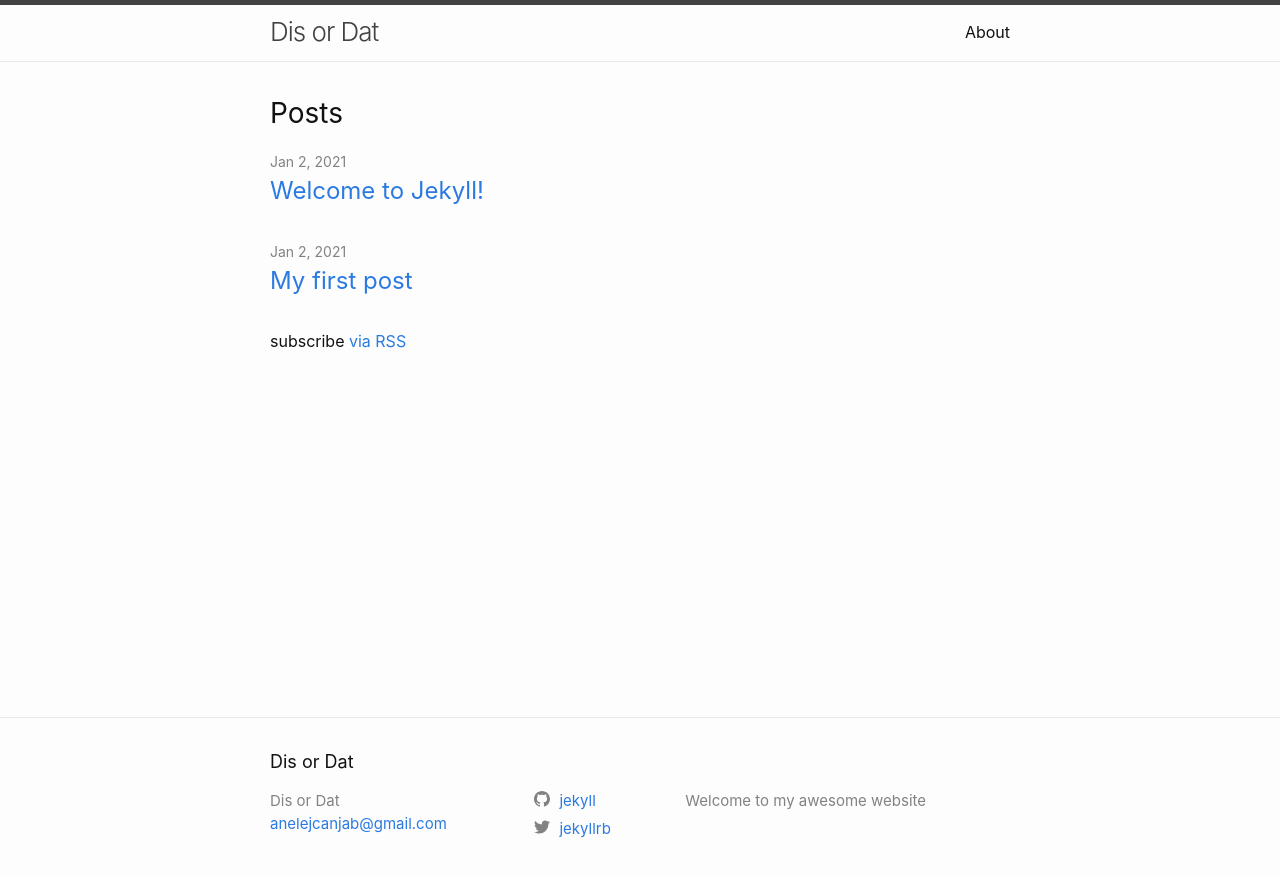
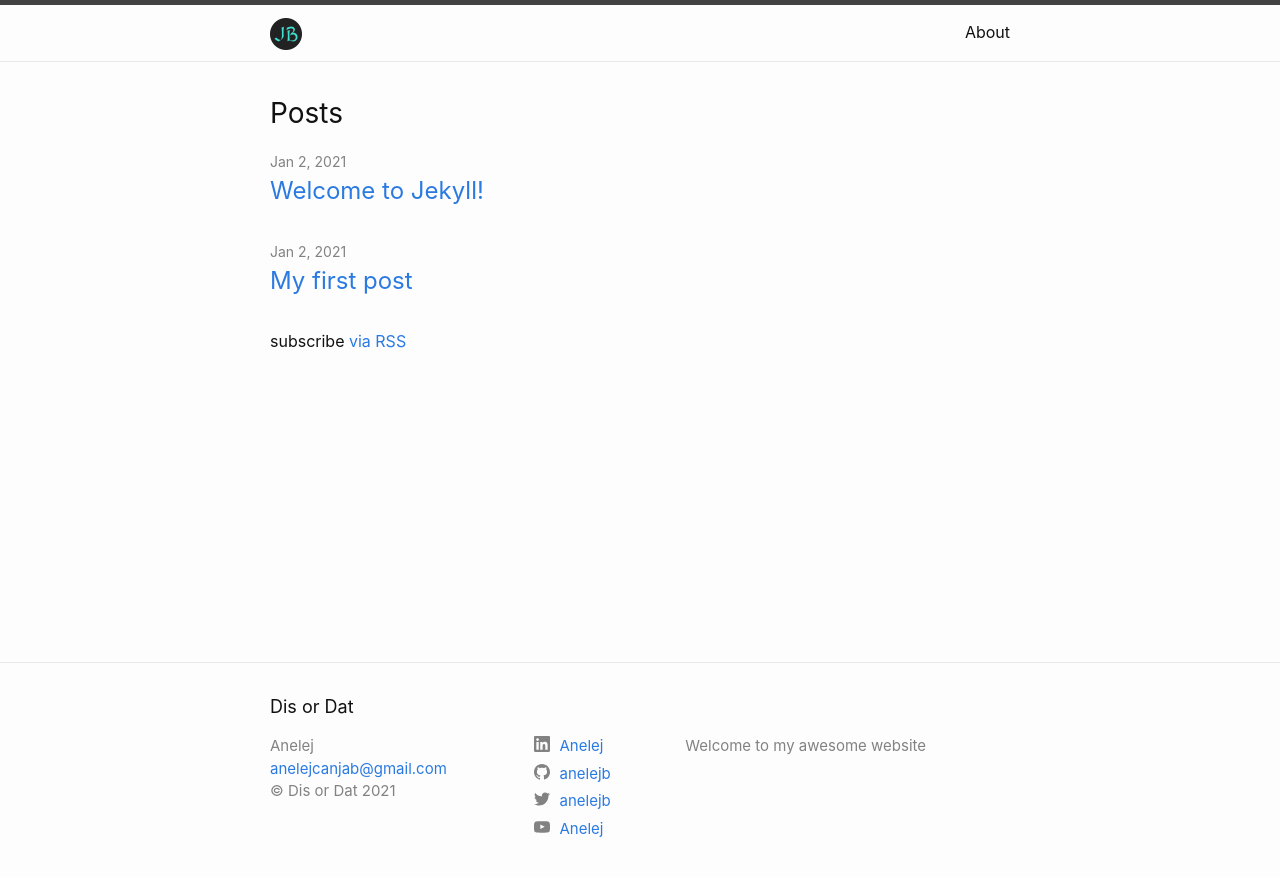
Before and after one commit to AnelejB/disordat, a Jekyll site: the page built from index.markdown, in a window 1280 px wide. Shown: the top 877 px of the page. Built offline with Jekyll 4.4.1, drawn with Linux system fonts in a browser that asks for light colours.

Commit message:
completed all branding activities

```diff
--- a/_config.yml
+++ b/_config.yml
@@ -24,8 +24,19 @@ description: >- # this means to ignore newlines until "baseurl:"
   Welcome to my awesome website
 baseurl: "/disordat"
 url: "http://jelena.xyz"
-twitter_username: jekyllrb
-github_username:  jekyll
+twitter_username: anelejb
+github_username:  anelejb
+
+#Fields minima uses, but are not defaultet
+author: Anelej
+
+
+#New fields not defaulted by jekyll new with the minima theme
+#Add a copyright.
+copyright: "Dis or Dat"
+linkedin_username: Anelej
+youtube_username: Anelej
+title-logo: /images/title-logo.png
 
 # Build settings
 # Removed minima theme as it is now a regular theme
--- a/_includes/footer.html
+++ b/_includes/footer.html
@@ -18,6 +18,9 @@
             {%- if site.email -%}
             <li><a class="u-email" href="mailto:{{ site.email }}">{{ site.email }}</a></li>
             {%- endif -%}
+            {%- if site.copyright -%}
+            <li>&copy; {{ site.copyright }} {{ 'now' | date: "%Y" }}</li>
+            {%- endif -%}
         </ul>
       </div>
 
--- a/_includes/header.html
+++ b/_includes/header.html
@@ -3,7 +3,16 @@
   <div class="wrapper">
     {%- assign default_paths = site.pages | map: "path" -%}
     {%- assign page_paths = site.header_pages | default: default_paths -%}
-    <a class="site-title" rel="author" href="{{ "/" | relative_url }}">{{ site.title | escape }}</a>
+
+  <!-- original minima site title code -->
+    <a class="site-title" rel="author" href="{{ "/" | relative_url }}">
+    {%- if site.title-logo -%}
+    <img src="{{ site.title-logo | relative_url }}" alt="{{ site.title | escape }}"></img>
+    {%- else -%}
+      {{ sie.title | escape }}
+      {%- endif -%}
+    </a>
+<!-- end title or title logo -->
 
     {%- if page_paths -%}
       <nav class="site-nav">
--- a/_includes/social.html
+++ b/_includes/social.html
@@ -1,10 +1,10 @@
 <ul class="social-media-list">
+  {%- if site.linkedin_username -%}<li><a href="https://www.linkedin.com/in/{{ site.linkedin_username| cgi_escape | escape }}"><svg class="svg-icon"><use xlink:href="{{ '/assets/minima-social-icons.svg#linkedin' | relative_url }}"></use></svg> <span class="username">{{ site.linkedin_username| escape }}</span></a></li>{%- endif -%}
   {%- if site.dribbble_username -%}<li><a href="https://dribbble.com/{{ site.dribbble_username| cgi_escape | escape }}"><svg class="svg-icon"><use xlink:href="{{ '/assets/minima-social-icons.svg#dribbble' | relative_url }}"></use></svg> <span class="username">{{ site.dribbble_username| escape }}</span></a></li>{%- endif -%}
   {%- if site.facebook_username -%}<li><a href="https://www.facebook.com/{{ site.facebook_username| cgi_escape | escape }}"><svg class="svg-icon"><use xlink:href="{{ '/assets/minima-social-icons.svg#facebook' | relative_url }}"></use></svg> <span class="username">{{ site.facebook_username| escape }}</span></a></li>{%- endif -%}
   {%- if site.flickr_username -%}<li><a href="https://www.flickr.com/photos/{{ site.flickr_username| cgi_escape | escape }}"><svg class="svg-icon"><use xlink:href="{{ '/assets/minima-social-icons.svg#flickr' | relative_url }}"></use></svg> <span class="username">{{ site.flickr_username| escape }}</span></a></li>{%- endif -%}
   {%- if site.github_username -%}<li><a href="https://github.com/{{ site.github_username| cgi_escape | escape }}"><svg class="svg-icon"><use xlink:href="{{ '/assets/minima-social-icons.svg#github' | relative_url }}"></use></svg> <span class="username">{{ site.github_username| escape }}</span></a></li>{%- endif -%}
   {%- if site.instagram_username -%}<li><a href="https://instagram.com/{{ site.instagram_username| cgi_escape | escape }}"><svg class="svg-icon"><use xlink:href="{{ '/assets/minima-social-icons.svg#instagram' | relative_url }}"></use></svg> <span class="username">{{ site.instagram_username| escape }}</span></a></li>{%- endif -%}
-  {%- if site.linkedin_username -%}<li><a href="https://www.linkedin.com/in/{{ site.linkedin_username| cgi_escape | escape }}"><svg class="svg-icon"><use xlink:href="{{ '/assets/minima-social-icons.svg#linkedin' | relative_url }}"></use></svg> <span class="username">{{ site.linkedin_username| escape }}</span></a></li>{%- endif -%}
   {%- if site.pinterest_username -%}<li><a href="https://www.pinterest.com/{{ site.pinterest_username| cgi_escape | escape }}"><svg class="svg-icon"><use xlink:href="{{ '/assets/minima-social-icons.svg#pinterest' | relative_url }}"></use></svg> <span class="username">{{ site.pinterest_username| escape }}</span></a></li>{%- endif -%}
   {%- for mst in site.mastodon -%}{%- if mst.username and mst.instance -%}<li><a href="https://{{ mst.instance| cgi_escape | escape}}/@{{mst.username}}"><svg class="svg-icon"><use xlink:href="{{ '/assets/minima-social-icons.svg#mastodon' | relative_url }}"></use></svg> <span class="username">{{ mst.username|escape }}</span></a></li>{%- endif -%}{%- endfor -%}
   {%- if site.twitter_username -%}<li><a href="https://www.twitter.com/{{ site.twitter_username| cgi_escape | escape }}"><svg class="svg-icon"><use xlink:href="{{ '/assets/minima-social-icons.svg#twitter' | relative_url }}"></use></svg> <span class="username">{{ site.twitter_username| escape }}</span></a></li>{%- endif -%}
```
Also changed, not shown: images/title-logo.png (added).
